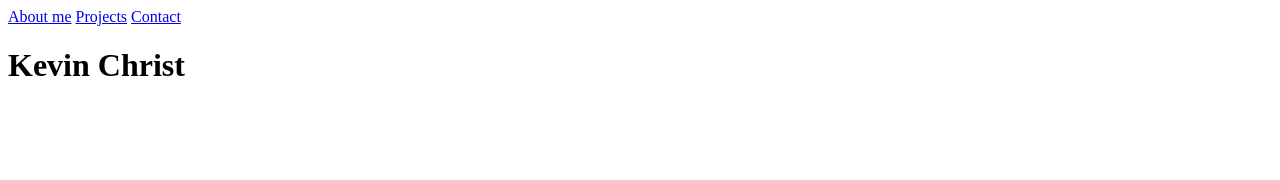
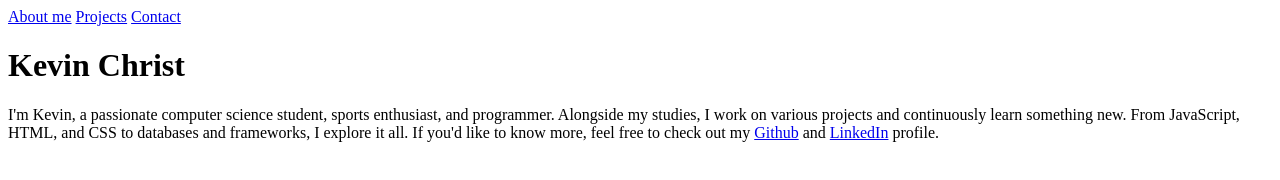
Before and after one commit to KevinChrist02/Portfolio, a plain HTML site: page index.html in a window 1280 px wide. Drawn offline with Linux system fonts and the light colour scheme.

Commit message:
added the content to the about-me section

```diff
--- a/index.html
+++ b/index.html
@@ -20,11 +20,26 @@
     </div>
 
     <!--About me-->
-    <div id="about-me"></div>
+    <div id="about-me">
+      <p>
+        I'm Kevin, a passionate computer science student, sports enthusiast, and
+        programmer. Alongside my studies, I work on various projects and
+        continuously learn something new. From JavaScript, HTML, and CSS to
+        databases and frameworks, I explore it all. If you'd like to know more,
+        feel free to check out my
+        <a href="https://github.com/KevinChrist02" target="_blank">Github</a>
+        and
+        <a
+          href="https://www.linkedin.com/in/kevin-christ-b71b82204/"
+          target="_blank"
+          >LinkedIn</a
+        >
+        profile.
+      </p>
+    </div>
 
     <!--project-section-->
     <div id="projects"></div>
-
     <!--Contact-->
     <div id="contact"></div>
   </body>
```
